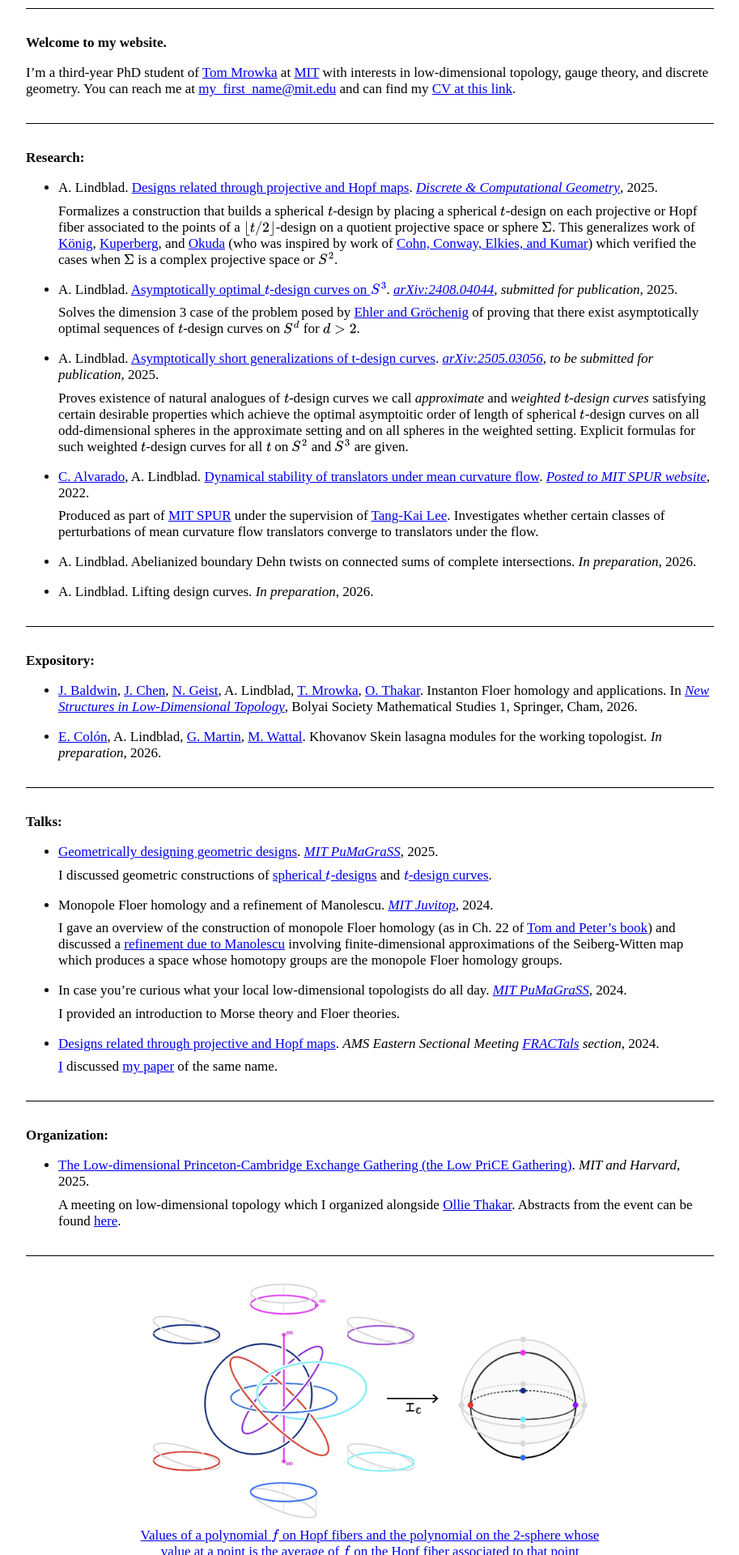
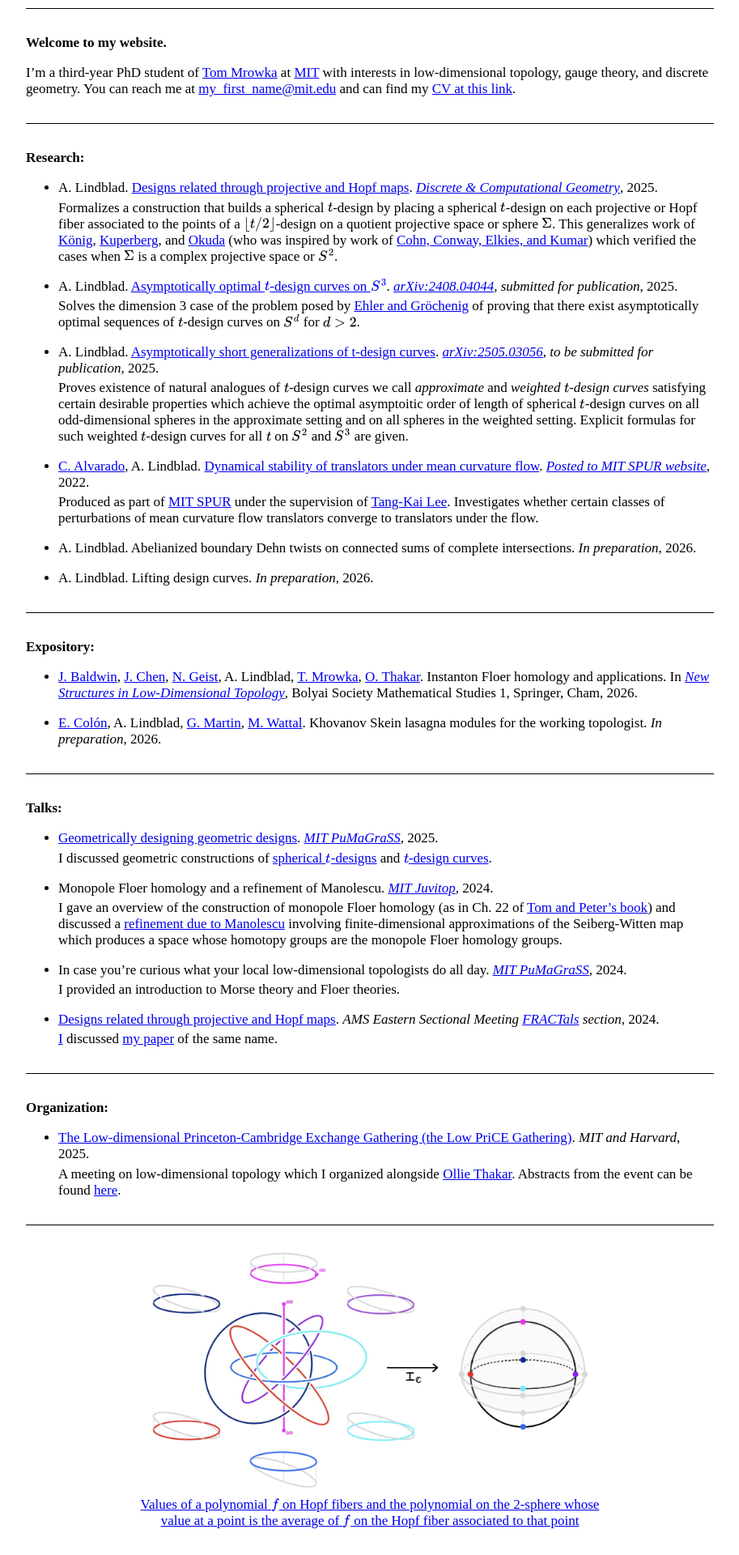
Before and after one commit to AyodejiLindblad/AyodejiLindblad.github.io, a Jekyll site: the page built from index.md, in a window 1280 px wide. Shown: the part 423-2343 px from the top of the page at 81% size, without its empty margins (183-1096 px from the left). Built offline with Jekyll 4.4.1, drawn with Linux system fonts in a browser that asks for light colours; some web fonts are replaced.

Commit message:
Undo undo undo

```diff
--- a/index.md
+++ b/index.md
@@ -39,19 +39,19 @@ I'm a third-year PhD student of [Tom Mrowka](https://math.mit.edu/~mrowka/) at [
 **Research:**
 
 * A. Lindblad. [Designs related through projective and Hopf maps](https://rdcu.be/eSi5F). *[Discrete & Computational Geometry](https://link.springer.com/article/10.1007/s00454-025-00805-7)*, 2025.
-    <span style="display:block; height:0.5em;"></span>
+    <span style="display:block; height:0.25em;"></span>
     Formalizes a construction that builds a spherical $t$\-design by placing a spherical $t$\-design on each projective or Hopf fiber associated to the points of a $\lfloor t/2\rfloor$-design on a quotient projective space or sphere $\Sigma$. This generalizes work of [König](https://mathscinet.ams.org/mathscinet/article?mr=1797231), [Kuperberg](https://epubs.siam.org/doi/10.1137/040615584), and [Okuda](https://arxiv.org/abs/1506.08414) (who was inspired by work of [Cohn, Conway, Elkies, and Kumar](https://projecteuclid.org/journals/experimental-mathematics/volume-16/issue-3/The-D_4-Root-System-Is-Not-Universally-Optimal/em/1204928532.pdf)) which verified the cases when $\Sigma$ is a complex projective space or $S^2$.
 
 * A. Lindblad. [Asymptotically optimal $t$\-design curves on $S^3$](resources/pdfs/Asymptotically%20optimal%20$t$-design%20curves%20on%20$S^3$.pdf). *[arXiv:2408.04044](https://arxiv.org/abs/2408.04044), submitted for publication*, 2025.
-    <span style="display:block; height:0.5em;"></span>
+    <span style="display:block; height:0.25em;"></span>
     Solves the dimension 3 case of the problem posed by [Ehler and Gröchenig](https://www.cambridge.org/core/journals/forum-of-mathematics-sigma/article/tdesign-curves-and-mobile-sampling-on-the-sphere/3876FD22A0D8BC17B9F2207F53142466) of proving that there exist asymptotically optimal sequences of $t$\-design curves on $S^d$ for $d > 2$.
 
 * A. Lindblad. [Asymptotically short generalizations of t\-design curves](resources/pdfs/Asymptotically%20short%20generalizations%20of%20t-design%20curves.pdf). *[arXiv:2505.03056](https://arxiv.org/abs/2505.03056), to be submitted for publication*, 2025.
-    <span style="display:block; height:0.5em;"></span>
+    <span style="display:block; height:0.25em;"></span>
     Proves existence of natural analogues of $t$-design curves we call *approximate* and *weighted $t$-design curves* satisfying certain desirable properties which achieve the optimal asymptoitic order of length of spherical $t$-design curves on all odd-dimensional spheres in the approximate setting and on all spheres in the weighted setting. Explicit formulas for such weighted $t$\-design curves for all $t$ on $S^2$ and $S^3$ are given.
 
 * [C. Alvarado](https://alvarado-alvarez.github.io/), A. Lindblad. [Dynamical stability of translators under mean curvature flow](https://math.mit.edu/research/undergraduate/spur/documents/2022/Alvarado_Linblad.pdf). *[Posted to MIT SPUR website](https://math.mit.edu/research/undergraduate/spur/past-projects.html)*, 2022.
-    <span style="display:block; height:0.5em;"></span>
+    <span style="display:block; height:0.25em;"></span>
     Produced as part of [MIT SPUR](https://math.mit.edu/research/undergraduate/spur/) under the supervision of [Tang-Kai Lee](https://www.math.columbia.edu/~leetk/). Investigates whether certain classes of perturbations of mean curvature flow translators converge to translators under the flow.
 
 * A. Lindblad. Abelianized boundary Dehn twists on connected sums of complete intersections. *In preparation*, 2026.
@@ -75,19 +75,19 @@ I'm a third-year PhD student of [Tom Mrowka](https://math.mit.edu/~mrowka/) at [
 **Talks:**
 
 * [Geometrically designing geometric designs](https://photos.app.goo.gl/S6Uhk84pSQmK99BE8). *[MIT PuMaGraSS](https://math.mit.edu/pumagrass/)*, 2025.
-    <span style="display:block; height:0.5em;"></span>
+    <span style="display:block; height:0.25em;"></span>
     I discussed geometric constructions of [spherical $t$\-designs](https://rdcu.be/eSi5F) and [$t$\-design curves](resources/pdfs/Asymptotically%20optimal%20$t$-design%20curves%20on%20$S^3$.pdf).
 
 * Monopole Floer homology and a refinement of Manolescu. *[MIT Juvitop](https://math.mit.edu/juvitop/)*, 2024.
-    <span style="display:block; height:0.5em;"></span>
+    <span style="display:block; height:0.25em;"></span>
     I gave an overview of the construction of monopole Floer homology (as in Ch. 22 of [Tom and Peter's book](https://www.cambridge.org/core/books/monopoles-and-threemanifolds/24DFD24BB25BDDCFE28810998F5B6242)) and discussed a [refinement due to Manolescu](https://arxiv.org/abs/math/0104024) involving finite-dimensional approximations of the Seiberg-Witten map which produces a space whose homotopy groups are the monopole Floer homology groups.
 
 * In case you're curious what your local low-dimensional topologists do all day. *[MIT PuMaGraSS](https://math.mit.edu/pumagrass/)*, 2024.
-    <span style="display:block; height:0.5em;"></span>
+    <span style="display:block; height:0.25em;"></span>
     I provided an introduction to Morse theory and Floer theories.
 
 * [Designs related through projective and Hopf maps](https://meetings.ams.org/math/spring2024e/meetingapp.cgi/Paper/34013). *AMS Eastern Sectional Meeting [FRACTals](https://www.ams.org/meetings/sectional/2312_program_ss15.html) section*, 2024.
-    <span style="display:block; height:0.5em;"></span>
+    <span style="display:block; height:0.25em;"></span>
     [I](https://www.instagram.com/p/C5qjPnHsUVS/?utm_source=ig_web_button_share_sheet&igsh=ZDNlZDc0MzIxNw%3D%3D&img_index=2) discussed [my paper](https://rdcu.be/eSi5F) of the same name.
 
 
@@ -97,7 +97,7 @@ I'm a third-year PhD student of [Tom Mrowka](https://math.mit.edu/~mrowka/) at [
 **Organization:**
 
 * [The Low-dimensional Princeton-Cambridge Exchange Gathering (the Low PriCE Gathering)](https://sites.google.com/view/ayodeji-lowpricegathering/home). *MIT and Harvard*, 2025.
-    <span style="display:block; height:0.5em;"></span>
+    <span style="display:block; height:0.25em;"></span>
     A meeting on low-dimensional topology which I organized alongside [Ollie Thakar](https://www.math.harvard.edu/people/thakar-ollie/). Abstracts from the event can be found [here](resources/pdfs/Low%20PriCE%20Schedule%20and%20Abstracts.pdf).
 
 
```
